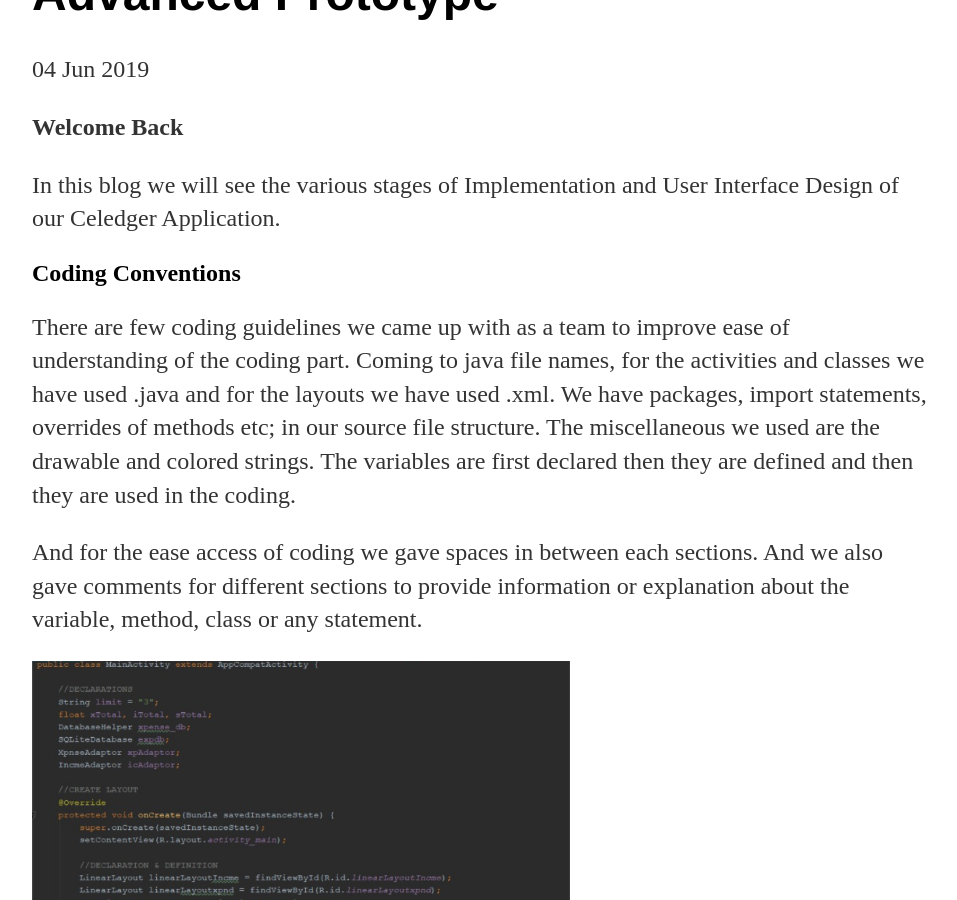
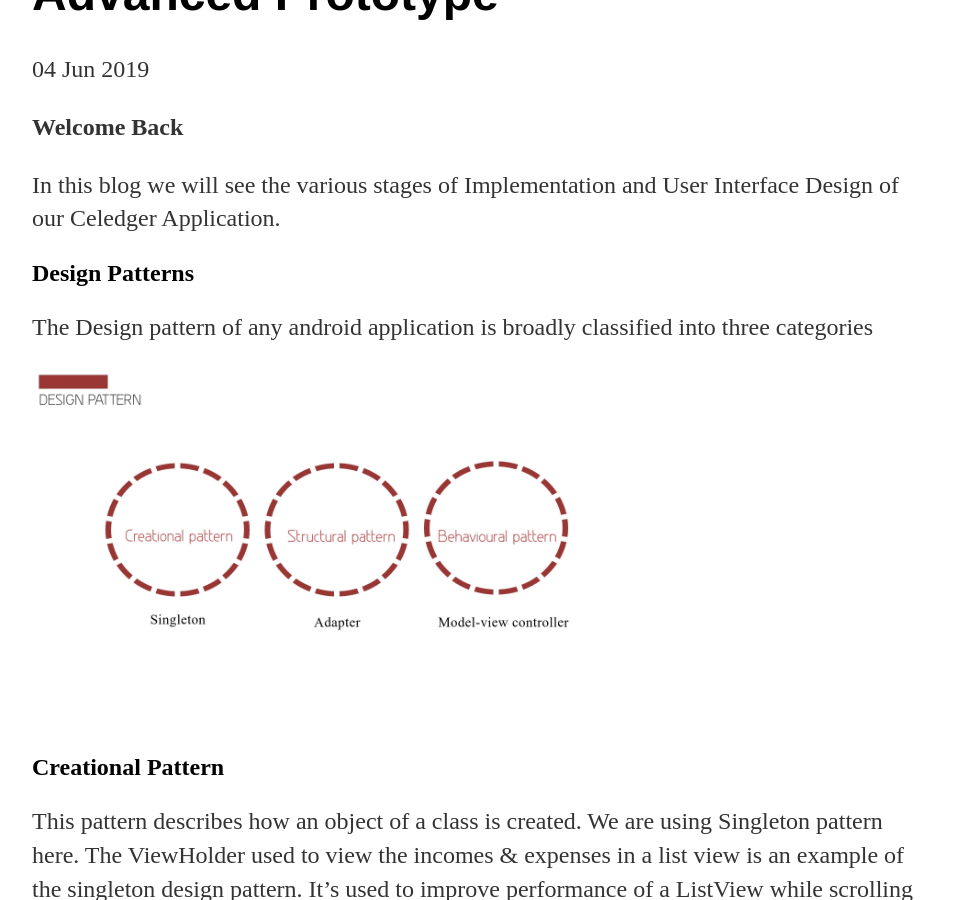
Before and after one commit to DBSE-teaching/isee2019-TeamMachine, a Jekyll site: the page built from docs/_posts/2019-06-04-Advanced-Prototype.md, in a window 1280 px wide and 900 px high, scrolled down 264 px. Shown: the whole window, without its empty margins (160-1117 px from the left). Built offline with Jekyll 4.4.1, drawn with Linux system fonts in a browser that asks for light colours; a file with an impossible date is left out; some of the changed text lies outside the part shown.

Commit message:
Update 2019-06-04-Advanced-Prototype.md

```diff
--- a/docs/_posts/2019-06-04-Advanced-Prototype.md
+++ b/docs/_posts/2019-06-04-Advanced-Prototype.md
@@ -7,16 +7,6 @@
 **Welcome Back**
 
 In this blog we will see the various stages of Implementation and User Interface Design of our Celedger Application.
-
-## Coding Conventions
-
-There are few coding guidelines we came up with as a team to improve ease of understanding of the coding part. Coming to java file names, for the activities and classes we have used .java and for the layouts we have used .xml. We have packages, import statements, overrides of methods etc; in our source file structure. The miscellaneous we used are the drawable and colored strings. The variables are first declared then they are defined and then they are used in the coding.
-
-And for the ease access of coding we gave spaces in between each sections. And we also gave comments for different sections to provide information or explanation about the variable, method, class or any statement.
-
-![CC1]({{site.baseurl}}/images/CC1.png "CC1"){:height="35%" width="60%"}
-
-![CC2]({{site.baseurl}}/images/CC2.png "CC2"){:height="35%" width="60%"}
 
 ## Design Patterns
 
@@ -46,6 +36,16 @@
 
 ![DP2]({{site.baseurl}}/images/DP2.jpg "DP2"){:height="35%" width="60%"}
 
+## Coding Conventions
+
+There are few coding guidelines we came up with as a team to improve ease of understanding of the coding part. Coming to java file names, for the activities and classes we have used .java and for the layouts we have used .xml. We have packages, import statements, overrides of methods etc; in our source file structure. The miscellaneous we used are the drawable and colored strings. The variables are first declared then they are defined and then they are used in the coding.
+
+And for the ease access of coding we gave spaces in between each sections. And we also gave comments for different sections to provide information or explanation about the variable, method, class or any statement.
+
+![CC1]({{site.baseurl}}/images/CC1.png "CC1"){:height="35%" width="60%"}
+
+![CC2]({{site.baseurl}}/images/CC2.png "CC2"){:height="35%" width="60%"}
+
 ## Context of use
 
 We created personas from two major user groups for our celedger application to identify their needs and expectations. They will define the main functions of our application. For this personas we have gathered their age, profession, personality, goals, frustations and their bio.
```
